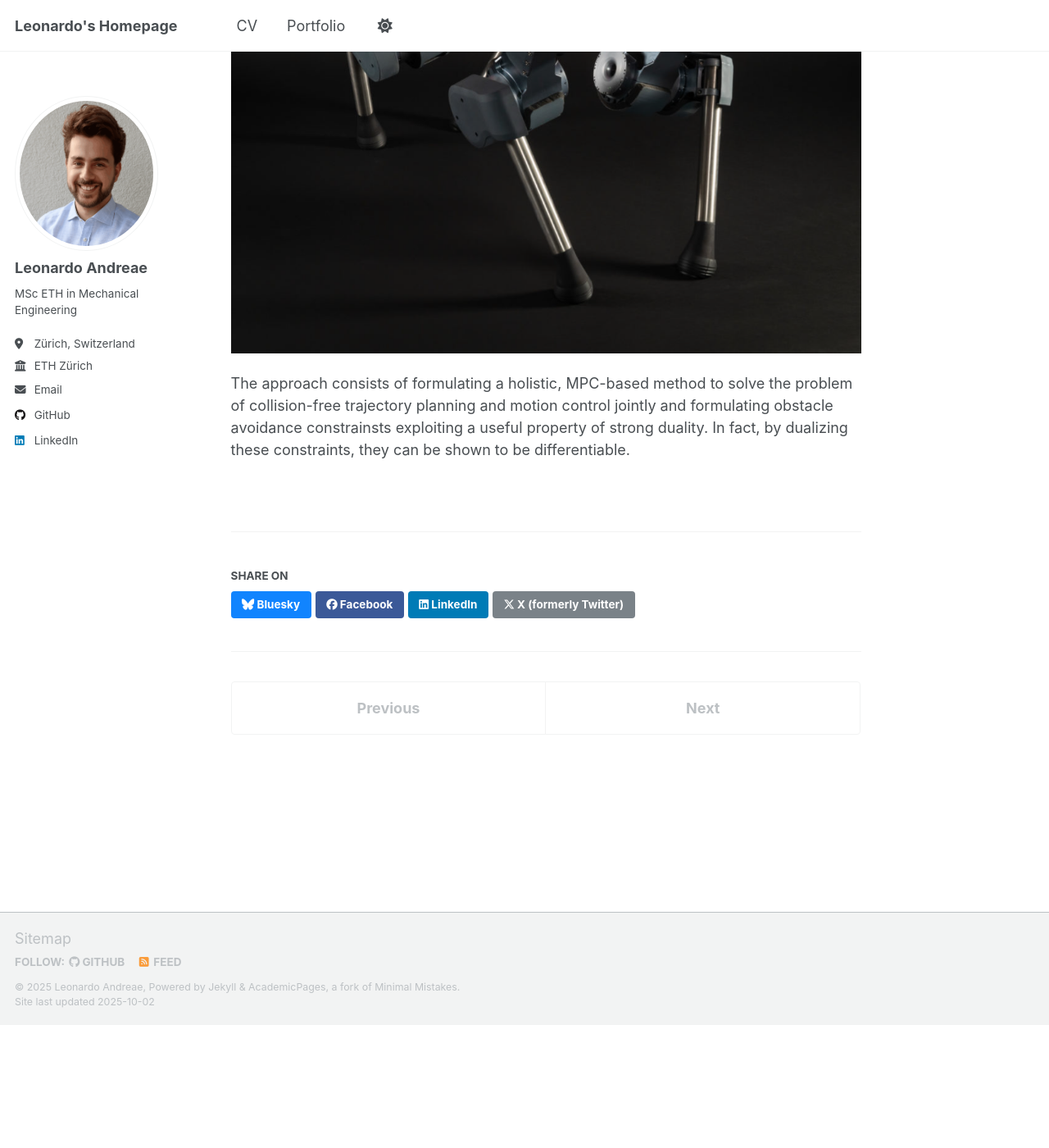
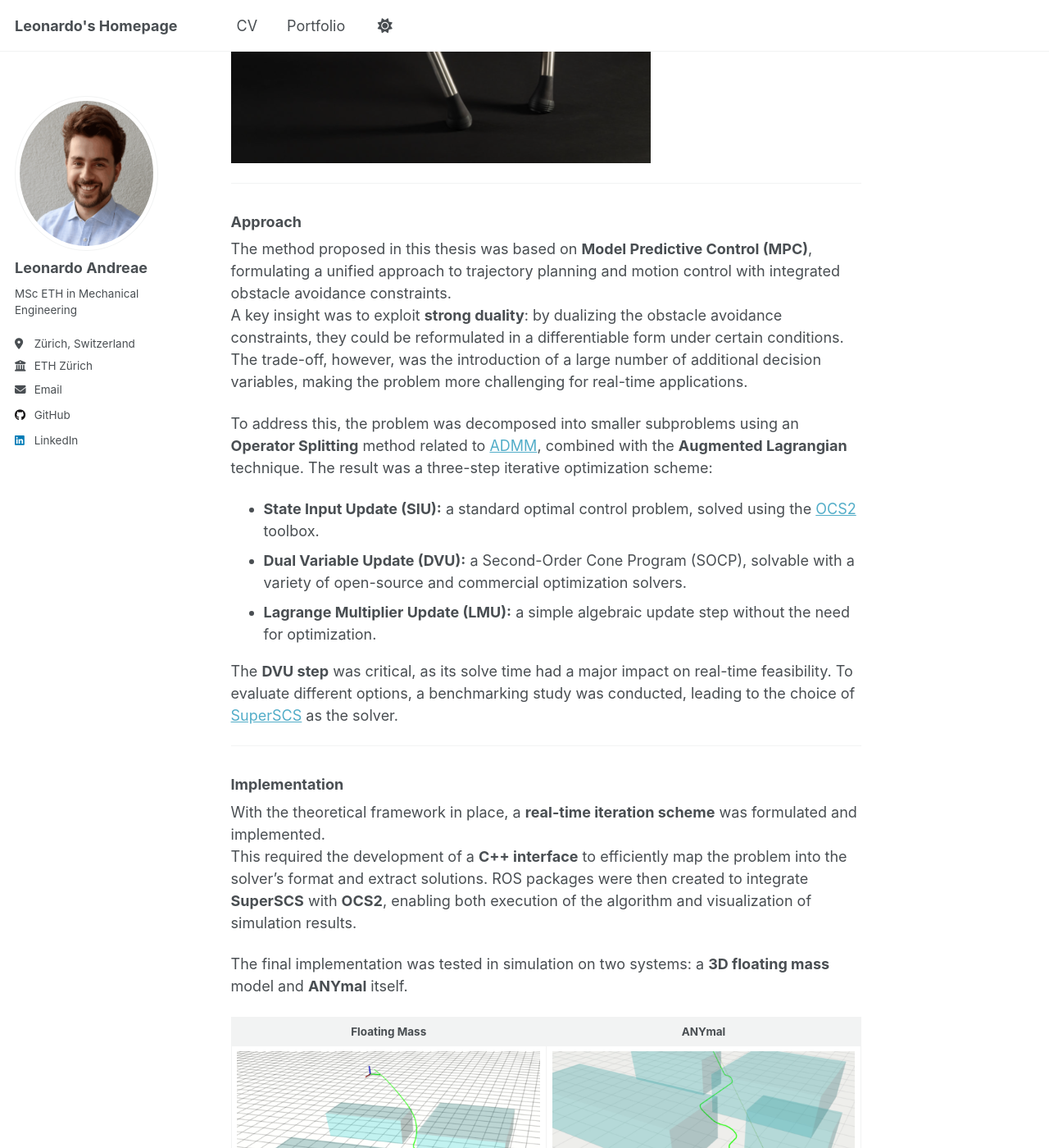
Before and after one commit to leonardoandreae/leonardoandreae.github.io, a Jekyll site: the page built from _portfolio/portfolio-2.md, in a window 1280 px wide and 1400 px high, scrolled down 1295 px. Shown: the whole window at 82% size. Built offline with Jekyll 4.4.1, drawn with Linux system fonts in a browser that asks for light colours; a script that is not in the unit is left out; before the commit the page ends 2545 px from its top, so only the background shows below that; some of the changed text lies outside the part shown.

Commit message:
test master thesis text and pics

```diff
--- a/_portfolio/portfolio-2.md
+++ b/_portfolio/portfolio-2.md
@@ -14,16 +14,51 @@ collection: portfolio
 
 **Employer**: [Robotic Systems Lab](https://rsl.ethz.ch/)
 
-**Tags**: master thesis, ANYmal, legged robotics, collision avoidance, optimal control, MPC, mathematical optimization, C++ programming
+**Tags**: master thesis, ANYmal, legged robotics, collision avoidance, optimal control, MPC, conic optimization, operator splitting, augmented lagrangian, SOCP, ROS, C++ programming.
 
 ## Project Description
 
-This project represents my final academic endeavor at ETH Zürich, my master thesis.
+This project represented my final academic endeavor at ETH Zürich, my Master’s thesis.
 
-The premise of the work is the following: typical collision avoidance approaches make use of Euclidian Signed Distance Fields (ESDFs) to compute distances between the robot and the surrounding obstacles. While this works well in many cases, ESDFs can cause numerical problems because they are generally not differentiable everywhere, which can lead to slow convergence when using methods relying on gradient information. The algorithm developed in the thesis seeks to find a viable alternative to solve this problem.
+The work focused on improving collision avoidance for robotic systems. Typical approaches rely on **Euclidean Signed Distance Fields (ESDFs)** to compute distances between the robot and surrounding obstacles. While effective in many cases, ESDFs are not differentiable everywhere, which can cause numerical issues and slow convergence in optimization methods that rely on gradient information. The goal of the thesis was to develop an alternative approach to overcome these limitations.
 
-The target platform of interest is ANYmal, the famous quadruped robot developed by ANYbotics and RSL, which is represented below.
+The target platform was **ANYmal**, the quadruped robot developed by ANYbotics and the Robotic Systems Lab (RSL).
 
-![ANYmal](/images/anymal.png)
+![ANYmal](/images/anymal_.png)
 
-The approach consists of formulating a holistic, MPC-based method to solve the problem of collision-free trajectory planning and motion control jointly and formulating obstacle avoidance constrainsts exploiting a useful property of strong duality. In fact, by dualizing these constraints, they can be shown to be differentiable.
+---
+
+### Approach
+
+The method proposed in this thesis was based on **Model Predictive Control (MPC)**, formulating a unified approach to trajectory planning and motion control with integrated obstacle avoidance constraints.
+A key insight was to exploit **strong duality**: by dualizing the obstacle avoidance constraints, they could be reformulated in a differentiable form under certain conditions.
+The trade-off, however, was the introduction of a large number of additional decision variables, making the problem more challenging for real-time applications.
+
+To address this, the problem was decomposed into smaller subproblems using an **Operator Splitting** method related to [ADMM](https://stanford.edu/~boyd/admm.html), combined with the **Augmented Lagrangian** technique. The result was a three-step iterative optimization scheme:
+
+- **State Input Update (SIU):** a standard optimal control problem, solved using the [OCS2](https://leggedrobotics.github.io/ocs2/) toolbox.
+- **Dual Variable Update (DVU):** a Second-Order Cone Program (SOCP), solvable with a variety of open-source and commercial optimization solvers.
+- **Lagrange Multiplier Update (LMU):** a simple algebraic update step without the need for optimization.
+
+The **DVU step** was critical, as its solve time had a major impact on real-time feasibility. To evaluate different options, a benchmarking study was conducted, leading to the choice of [SuperSCS](https://github.com/kul-optec/superscs) as the solver.
+
+---
+
+### Implementation
+
+With the theoretical framework in place, a **real-time iteration scheme** was formulated and implemented.
+This required the development of a **C++ interface** to efficiently map the problem into the solver’s format and extract solutions. ROS packages were then created to integrate **SuperSCS** with **OCS2**, enabling both execution of the algorithm and visualization of simulation results.
+
+The final implementation was tested in simulation on two systems: a **3D floating mass** model and **ANYmal** itself.
+
+Floating Mass             |  ANYmal
+:-------------------------:|:-------------------------:
+![3D Floating Mass Simulation](/images/mass_.png) | ![ANYmal Simulation](/images/anymal_sim_.png)
+
+---
+
+### Outcome
+
+The project demonstrated a promising MPC-based approach to collision-free motion planning, with differentiable obstacle avoidance constraints made feasible through Operator Splitting and Augmented Lagrangian methods.
+
+The work provided insights into solver performance, algorithm design, and implementation challenges for real-time robotic applications, and contributed to ongoing research on advanced motion planning methods for legged robots like ANYmal.
```
Also changed, not shown: images/anymal_.png (added), images/anymal_sim.png (added), images/anymal_sim_.png (added), images/mass.png (added), images/mass_.png (added).
